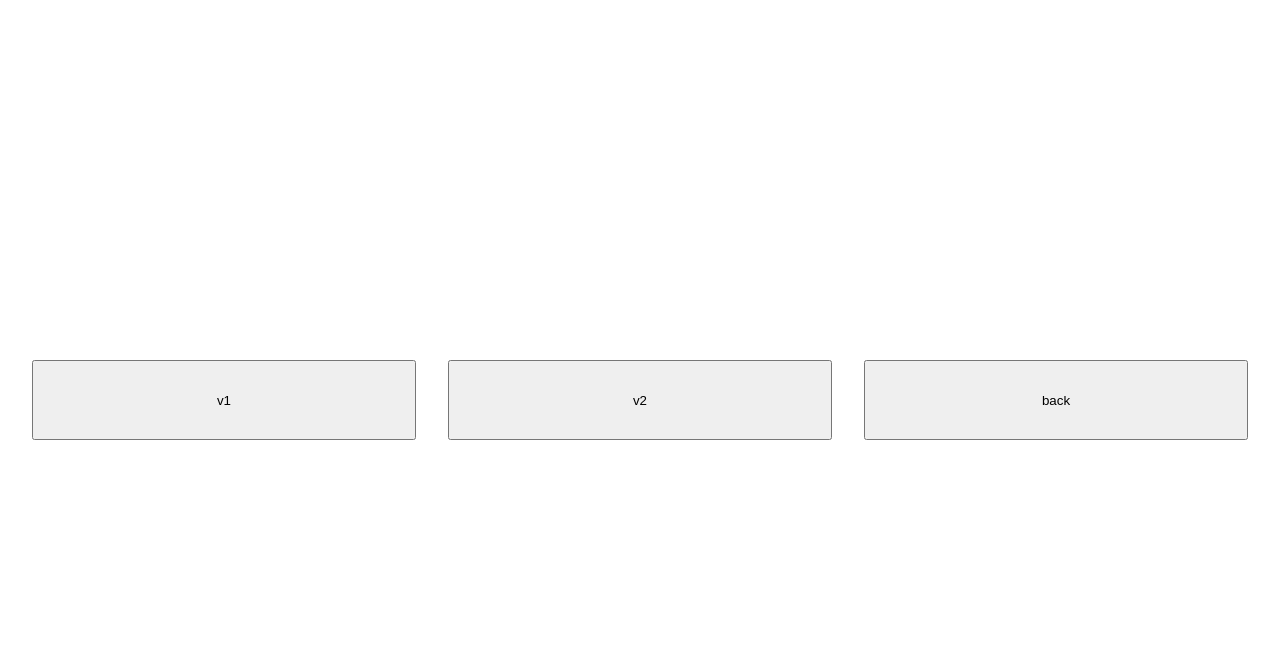
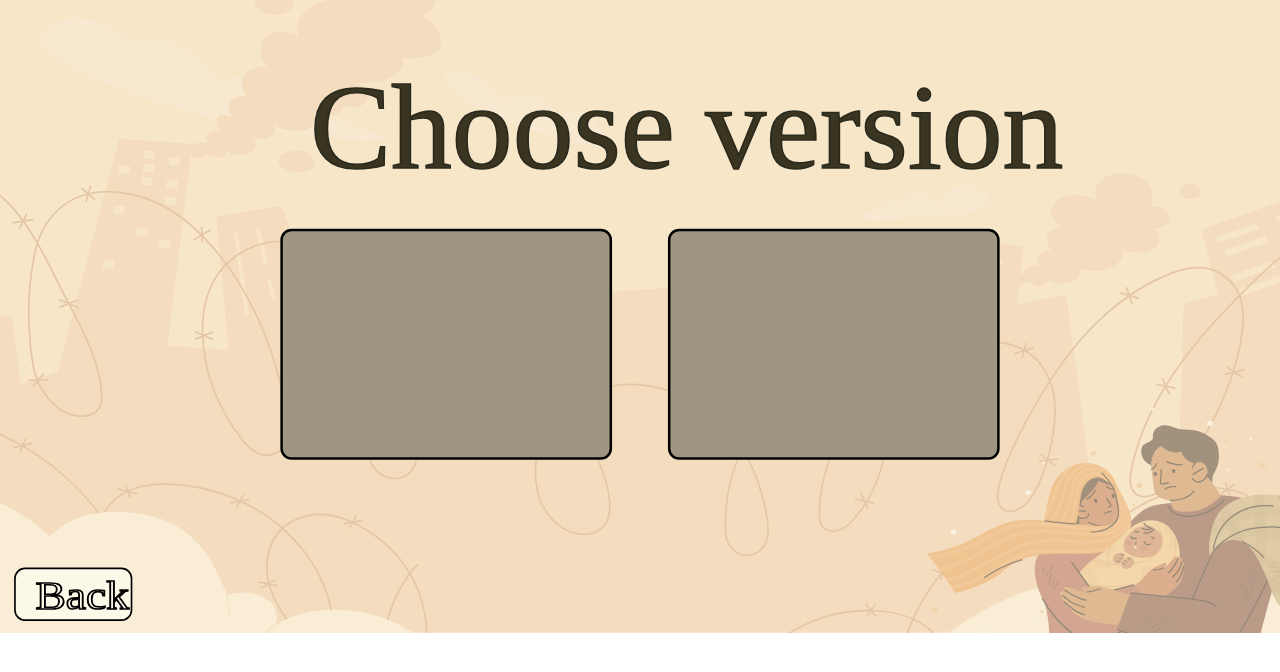
Before and after one commit to CE-Riham/Nim-Game, a React (Vite) app in the folder Nim-Game/: page / in a window 1280 px wide. Both pictures are taken after a click on the button 953 px from the left and 484 px from the top of the page. Shown: the top 672 px of the page. Built offline with nearby package versions, Linux system fonts and the light colour scheme.

Commit message:
add versionsPage design

```diff
--- a/Nim-Game/index.css
+++ b/Nim-Game/index.css
@@ -15,3 +15,6 @@ body{
     height: 100%;
     z-index: -1000000;
 }
+.button:hover{
+    cursor: pointer;
+}
--- a/Nim-Game/src/components/TransparentButton.tsx
+++ b/Nim-Game/src/components/TransparentButton.tsx
@@ -7,6 +7,7 @@ type ButtonProps = {
   onClick: () => void;
   children?: ReactNode;
   color?: string;
+
 };
 
 const TransparentButton: FC<ButtonProps> = ({
--- a/Nim-Game/src/pages/ConfigPage.tsx
+++ b/Nim-Game/src/pages/ConfigPage.tsx
@@ -14,12 +14,6 @@ const ConfigPage: FC<ConfigProps> = ({
 }) => {
   const [showAlert, setShowAlert] = useState(false);
 
-  const handleAlert = () => {
-    setShowAlert(true);
-    setTimeout(() => {
-      setShowAlert(false);
-    }, 3000);
-  };
   return (
     <>
       {gameSettings.player2 === "computer" && (
--- a/Nim-Game/src/pages/GamePage.tsx
+++ b/Nim-Game/src/pages/GamePage.tsx
@@ -1,5 +1,5 @@
-import React, { FC } from 'react'
-import { Game } from '../App';
+import React, { FC } from "react";
+import { Game, gameDefault } from "../App";
 
 type GameProps = {
   setCurrentPage: (nextPage: string) => void;
@@ -14,9 +14,97 @@ const GamePage: FC<GameProps> = ({
 }) => {
   return (
     <div>
-      Hi
+      <div
+        style={{
+          display: "flex",
+          flexWrap: "wrap",
+          padding: "20px",
+          backgroundColor: "Blue",
+          width: "70%",
+          height: "70%",
+          top: "15%",
+          left: "15%",
+          position: "absolute",
+          alignItems: "center",
+          justifyContent: "center",
+        }}
+      >
+        //version 2
+        {gameSettings.version === "version2" &&
+          gameSettings.piles.map((numberOfStones: number, index: number) => {
+            const pile = [];
+            for (let i = 0; i < numberOfStones; i++) {
+              pile.push(
+                <button
+                  key={`${index}-${i}-v2`}
+                  onClick={() => {
+                    console.log("remove");
+                  }}
+                >
+                  Stone
+                </button>
+              );
+            }
+            return (
+              <div
+                style={{
+                  display: "flex",
+                  backgroundColor: "red",
+                  justifyContent: "center",
+                  margin: "10px",
+                  padding: "5px",
+                  borderBlockColor: "black",
+                }}
+              >
+                {...pile}
               </div>
-  )
+            );
+          })}
+
+          //version 1
+          {gameSettings.version === "version2" &&
+          gameSettings.piles.map((numberOfStones: number, index: number) => {
+            const pile = [];
+            for (let i = 0; i < numberOfStones; i++) {
+              pile.push(
+                <button
+                  key={`${index}-${i}-v1`}
+                  onClick={() => {
+                    console.log("split");
+                  }}
+                >
+                  Stone
+                </button>
+              );
             }
+            return (
+              <div
+                style={{
+                  display: "flex",
+                  backgroundColor: "red",
+                  justifyContent: "center",
+                  margin: "10px",
+                  padding: "5px",
+                  borderBlockColor: "black",
+                }}
+              >
+                {...pile}
+              </div>
+            );
+          })}
+      </div>
 
-export default GamePage
+
+      <button
+        style={{ width: "30%", height: "10%" }}
+        onClick={() => {
+          setCurrentPage("ConfigPage");
+        }}
+      >
+        back
+      </button>
+    </div>
+  );
+};
+
+export default GamePage;
--- a/Nim-Game/src/pages/VersionsPage.tsx
+++ b/Nim-Game/src/pages/VersionsPage.tsx
@@ -1,5 +1,6 @@
 import React, { FC } from "react";
 import { Game, gameDefault } from "../App";
+import TransparentButton from "../components/TransparentButton";
 
 type VersionsProps = {
   setCurrentPage: (nextPage: string) => void;
@@ -10,17 +11,49 @@ const VersionsPage: FC<VersionsProps> = ({
   setGameSettings,
 }) => {
   return (
+    <div style={{ width: "100%", height: "100%" }}>
+      <img
+        src={"/src/assets/versionPage/versionsBackground.svg"}
+        style={{
+          zIndex: "-1",
+          position: "absolute",
+          top: "0",
+          left: "0",
+          width: "100%",
+        }}
+      />
+
+      {/* Buttons */}
       <div
         style={{
-        width: "100%",
-        height: "100%",
+          width: "56%",
+          position: "absolute",
+          top: "36.5%",
+          left: "22%",
+          height: "36%",
+          justifyContent: "space-between",
           display: "flex",
-        justifyContent: "space-evenly",
-        alignItems: "center",
+          zIndex: "2",
         }}
       >
         <button
-        style={{ width: "30%", height: "10%" }}
+          style={{
+            top: "0",
+            width: "46%",
+            height: "100%",
+            backgroundColor: "transparent",
+            border: "0",
+          }}
+          onMouseEnter={() => {
+            console.log("enter");
+            // return(<img
+            //   src={"/src/assets/versionPage/v1Before.svg"}
+            //   style={{
+            //     zIndex: "3",
+            //     width: "40%",
+            //   }}
+            // />);
+          }}
           onClick={() => {
             setCurrentPage("ConfigPage");
             setGameSettings(
@@ -30,11 +63,19 @@ const VersionsPage: FC<VersionsProps> = ({
               })
             );
           }}
-      >
-        v1
-      </button>
+        />
+
         <button
-        style={{ width: "30%", height: "10%" }}
+          style={{
+            top: "0",
+            width: "46%",
+            height: "100%",
+            backgroundColor: "transparent",
+            border: "0",
+          }}
+          onMouseEnter={() => {
+            console.log("enter");
+          }}
           onClick={() => {
             setCurrentPage("ConfigPage");
             setGameSettings(
@@ -44,19 +85,30 @@ const VersionsPage: FC<VersionsProps> = ({
               })
             );
           }}
+        />
+      </div>
+      <div
+        style={{
+          position: "absolute",
+          top: "89.6%",
+          left: "1.2%",
+          width: "30%",
+          height: "15%",
+        }}
       >
-        v2
-      </button>
         <button
-        style={{ width: "30%", height: "10%" }}
+          style={{
+            width: "30%",
+            height: "52%",
+            backgroundColor: "transparent",
+            border: "0",
+          }}
           onClick={() => {
             setCurrentPage("WelcomePage");
             setGameSettings(gameDefault);
           }}
-
-      >
-        back
-      </button>
+        ></button>
+      </div>
     </div>
   );
 };
```
Also changed, not shown: Nim-Game/src/assets/versionPage/v1Before.svg (added), Nim-Game/src/assets/versionPage/versionsBackground.svg (added). Lines whose indentation alone changed are shown as unchanged.
